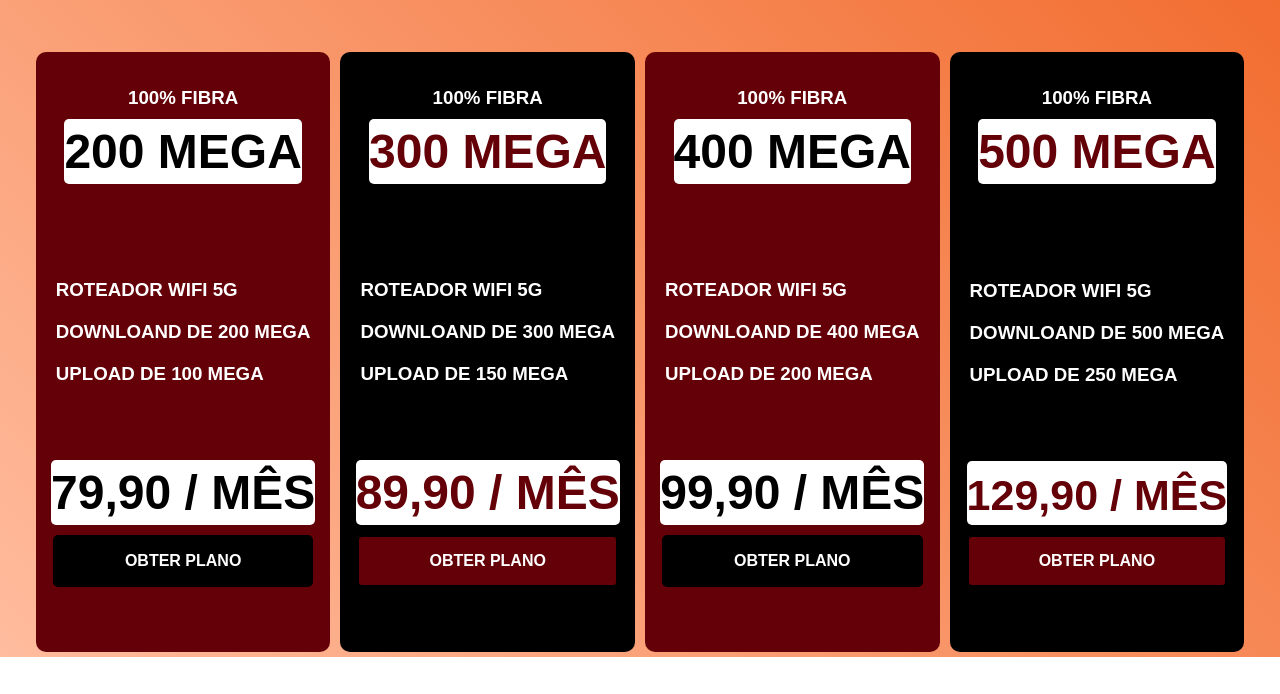
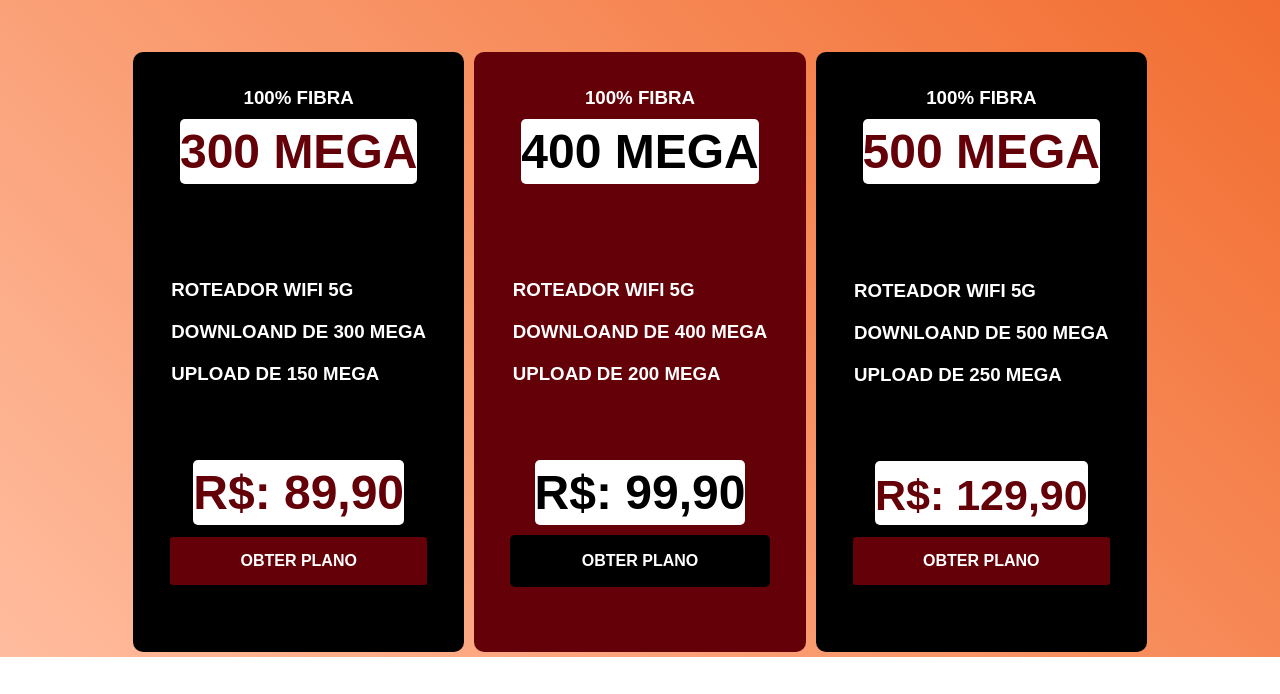
Before and after one commit to GaWeb98/Hyper, a plain HTML site: page index.html in a window 1280 px wide. Shown: the part 803-1497 px from the top of the page. Drawn offline with nearby package versions, Linux system fonts and the light colour scheme.

Commit message:
atualização

```diff
--- a/index.html
+++ b/index.html
@@ -45,24 +45,6 @@
         <div class="aviso--plano"><h1>CONFIRA NOSSOS PLANOS</h1></div>
         <div class="planos">
 
-                <div class="slider--item">
-                    <h3 data-aos="fade-up"
-                    data-aos-anchor-placement="bottom-bottom">100% FIBRA</h3>
-                    <h1 data-aos="fade-up"
-                    data-aos-anchor-placement="bottom-bottom">200 MEGA</h1>
-
-                    <div class="desc--planos" data-aos="fade-up"
-                    data-aos-anchor-placement="bottom-bottom">
-                        <h3>ROTEADOR WIFI 5G</h3>
-                        <h3>DOWNLOAND DE 200 MEGA</h3>
-                        <h3>UPLOAD DE 100 MEGA</h3>
-                    </div>
-
-                    <H1 data-aos="fade-up"
-                    data-aos-anchor-placement="bottom-bottom">79,90 / MÊS</H1>
-                    <a href="https://api.whatsapp.com/send?phone=+5561993668076&text=200MB" target="_blank">OBTER PLANO</a>
-                </div>
-
                 <div class="slider--item--2">
                     <h3 data-aos="fade-up"
                     data-aos-anchor-placement="bottom-bottom">100% FIBRA</h3>
@@ -77,7 +59,7 @@
                     </div>
 
                     <H1 data-aos="fade-up"
-                    data-aos-anchor-placement="bottom-bottom">89,90 / MÊS</H1>
+                    data-aos-anchor-placement="bottom-bottom">R$: 89,90</H1>
                     <a href="https://api.whatsapp.com/send?phone=+5561993668076&text=300MB" target="_blank">OBTER PLANO</a>
                 </div>
 
@@ -95,7 +77,7 @@
                     </div>
 
                     <H1 data-aos="fade-up"
-                    data-aos-anchor-placement="bottom-bottom">99,90 / MÊS</H1>
+                    data-aos-anchor-placement="bottom-bottom">R$: 99,90</H1>
                     <a href="https://api.whatsapp.com/send?phone=+5561993668076&text=400MB" target="_blank">OBTER PLANO</a>
                 </div>
 
@@ -113,7 +95,7 @@
                     </div>
 
                     <H1 style="font-size: 43px; padding-top: 10px;" data-aos="fade-up"
-                    data-aos-anchor-placement="bottom-bottom">129,90 / MÊS</H1>
+                    data-aos-anchor-placement="bottom-bottom">R$: 129,90</H1>
                     <a href="https://api.whatsapp.com/send?phone=+5561993668076&text=500MB" target="_blank">OBTER PLANO</a>
                 </div>
 
@@ -159,7 +141,8 @@
     <section id="contato">
         <div class="contato--numeros">
             <h1 data-aos="fade-right"><a href="tel:+5561993668076">LIGUE (61) 993668076</a></h1>
-            <h1 data-aos="fade-left"><a href="tel:+5536230001" >LIGUE 36230001</a></h1>
+            <h1 data-aos="fade-left"><a href="tel:+5561994432298" >LIGUE (61) 994432298</a></h1>
+            <h1 data-aos="fade-right"><a href="tel:+5536230001" >LIGUE (61) 36230001</a></h1>
         </div>
 
         <div class="contato--img" data-aos="fade-left">
--- a/style/style.css
+++ b/style/style.css
@@ -142,6 +142,7 @@ nav ul {
 .planos {
     align-items: center;
     display: flex;
+    width: 80vw;
     margin-top: 50px;
     flex-wrap: wrap;
     color: #fff;
@@ -164,7 +165,7 @@ nav ul {
     flex-direction: column;
     padding: 5px;
 }
-.slider--item:nth-child(2n+1) {
+.slider--item:nth-child(3n+2) {
     background-color: #640007;
 }
 
@@ -311,7 +312,14 @@ nav ul {
 .links--pessoais--footer, .links--footer {
     font-size: 13px;
 }
-
+.links--pessoais--footer {
+    text-decoration: none;
+    background-color: #111111;
+}
+.links--pessoais--footer a {
+    text-decoration: none;
+    color: #747474;
+}
 
 /*-------MEDIA-------*/
 .menumobile {
```
